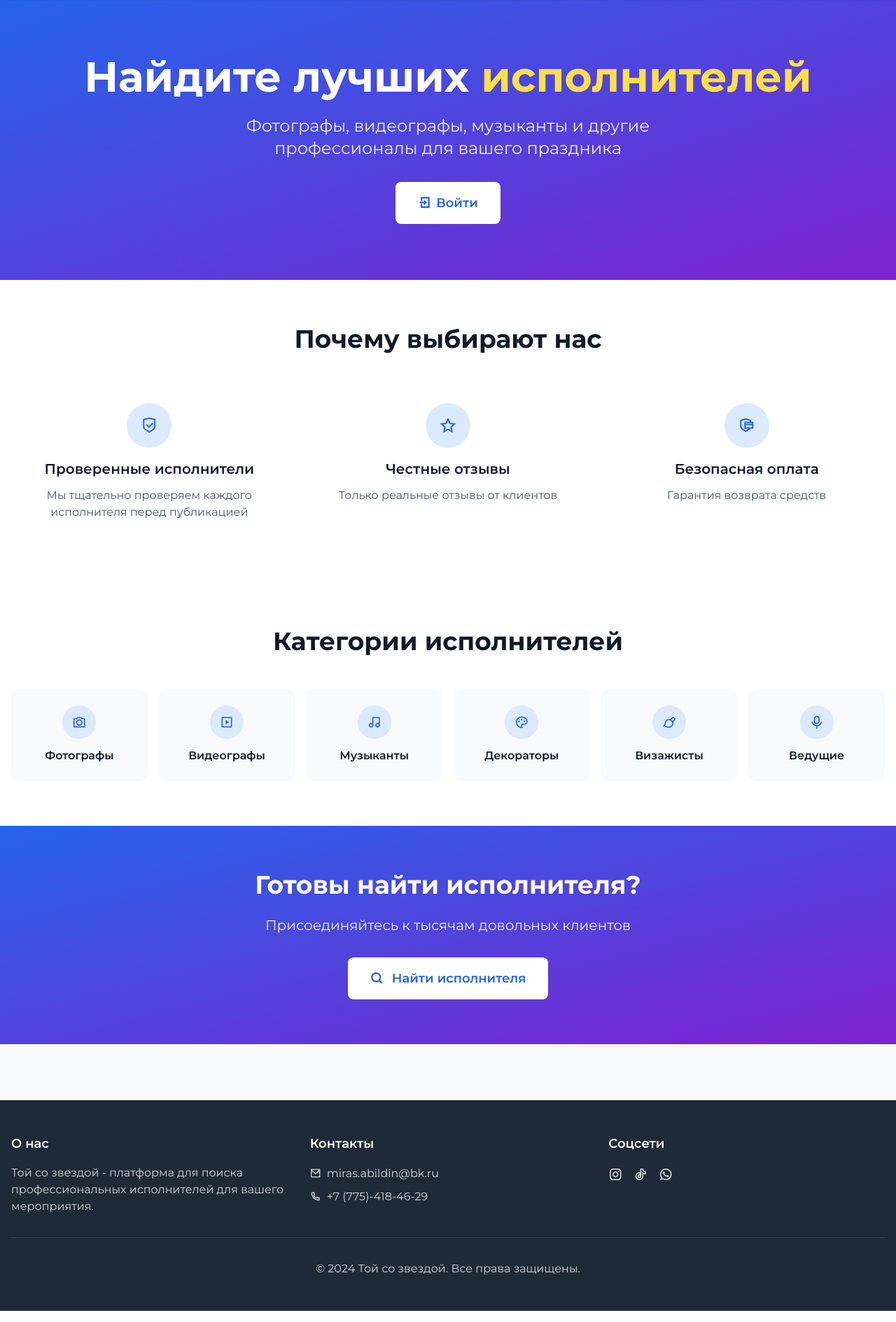
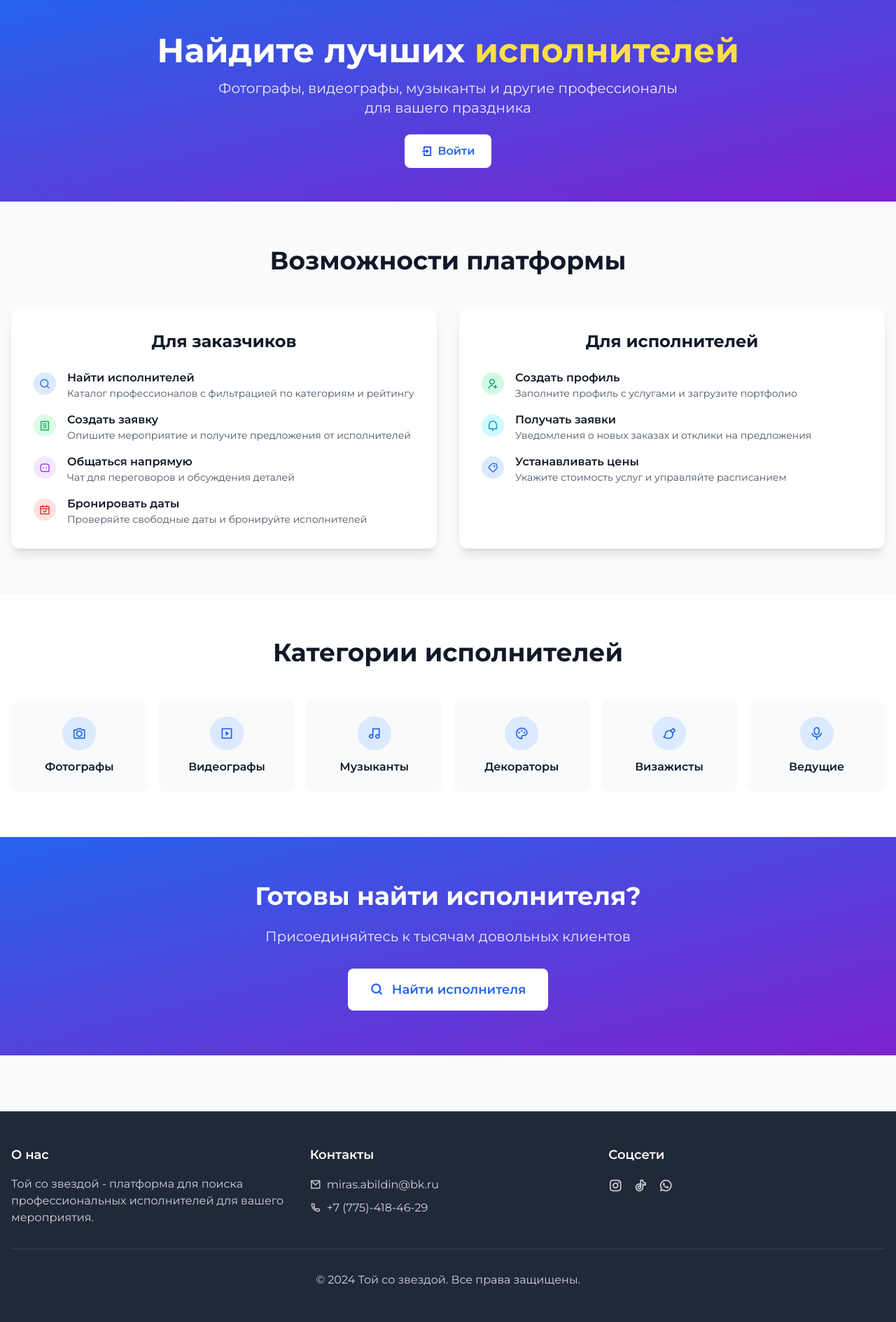
Before and after one commit to SmaylovSerikbay/tsznewproject, a Django app: page / in a window 1280 px wide. Shown: the part 64-1953 px from the top of the page at 70% size. Run offline with Django 5.2, Linux system fonts and the light colour scheme; some libraries are stand-ins or nearby versions.

Commit message:
Update index.html layout and content for improved user experience
- Adjusted the hero section's padding and font sizes for better visual hierarchy.
- Renamed the "Features" section to "Functions" and updated the heading to reflect platform capabilities.
- Reorganized content into two distinct sections for customers and service providers, enhancing clarity and usability.
- Added new features for both customers and providers, detailing functionalities such as finding performers, creating requests, and managing profiles.

```diff
--- a/templates/index.html
+++ b/templates/index.html
@@ -5,17 +5,17 @@
 
 {% block content %}
 <!-- Hero Section -->
-<section class="bg-gradient-to-br from-blue-600 to-purple-700 text-white py-20">
+<section class="bg-gradient-to-br from-blue-600 to-purple-700 text-white py-12">
     <div class="container mx-auto px-4 text-center">
-        <h1 class="text-4xl md:text-6xl font-bold mb-6">
+        <h1 class="text-3xl md:text-5xl font-bold mb-4">
             Найдите лучших <span class="text-yellow-300">исполнителей</span>
         </h1>
-        <p class="text-xl md:text-2xl mb-8 opacity-90 max-w-3xl mx-auto">
+        <p class="text-lg md:text-xl mb-6 opacity-90 max-w-2xl mx-auto">
             Фотографы, видеографы, музыканты и другие профессионалы для вашего праздника
         </p>
         {% if not user.is_authenticated %}
             <div class="flex flex-col sm:flex-row gap-4 justify-center">
-                <a href="{% url 'main:auth' %}" class="bg-white text-blue-600 px-8 py-4 rounded-lg font-semibold text-lg hover:bg-gray-100 transition-colors inline-flex items-center justify-center">
+                <a href="{% url 'main:auth' %}" class="bg-white text-blue-600 px-6 py-3 rounded-lg font-semibold text-base hover:bg-gray-100 transition-colors inline-flex items-center justify-center">
                     <i class="ri-login-box-line mr-2"></i>
                     Войти
                 </a>
@@ -24,31 +24,89 @@
     </div>
 </section>
 
-<!-- Features Section -->
-<section class="py-16 bg-white">
+
+
+<!-- Functions Section -->
+<section class="py-16 bg-gray-50">
     <div class="container mx-auto px-4">
-        <h2 class="text-3xl md:text-4xl font-bold text-gray-900 text-center mb-12">Почему выбирают нас</h2>
-        <div class="grid grid-cols-1 md:grid-cols-3 gap-8">
-            <div class="text-center p-6">
-                <div class="w-16 h-16 bg-blue-100 rounded-full flex items-center justify-center mx-auto mb-4">
-                    <i class="ri-shield-check-line text-2xl text-blue-600"></i>
+        <h2 class="text-3xl md:text-4xl font-bold text-gray-900 text-center mb-12">Возможности платформы</h2>
+
+        <div class="grid grid-cols-1 md:grid-cols-2 gap-8">
+            <!-- Для заказчиков -->
+            <div class="bg-white rounded-xl p-8 shadow-lg">
+                <h3 class="text-2xl font-bold text-gray-900 mb-6 text-center">Для заказчиков</h3>
+                <div class="space-y-4">
+                    <div class="flex items-start">
+                        <div class="w-8 h-8 bg-blue-100 rounded-full flex items-center justify-center mr-4 mt-1">
+                            <i class="ri-search-line text-blue-600"></i>
+                        </div>
+                        <div>
+                            <h4 class="font-semibold text-gray-900">Найти исполнителей</h4>
+                            <p class="text-gray-600 text-sm">Каталог профессионалов с фильтрацией по категориям и рейтингу</p>
+                        </div>
+                    </div>
+                    <div class="flex items-start">
+                        <div class="w-8 h-8 bg-green-100 rounded-full flex items-center justify-center mr-4 mt-1">
+                            <i class="ri-file-list-line text-green-600"></i>
+                        </div>
+                        <div>
+                            <h4 class="font-semibold text-gray-900">Создать заявку</h4>
+                            <p class="text-gray-600 text-sm">Опишите мероприятие и получите предложения от исполнителей</p>
+                        </div>
+                    </div>
+                                         <div class="flex items-start">
+                         <div class="w-8 h-8 bg-purple-100 rounded-full flex items-center justify-center mr-4 mt-1">
+                             <i class="ri-message-3-line text-purple-600"></i>
+                         </div>
+                         <div>
+                             <h4 class="font-semibold text-gray-900">Общаться напрямую</h4>
+                             <p class="text-gray-600 text-sm">Чат для переговоров и обсуждения деталей</p>
+                         </div>
+                     </div>
+                     <div class="flex items-start">
+                         <div class="w-8 h-8 bg-red-100 rounded-full flex items-center justify-center mr-4 mt-1">
+                             <i class="ri-calendar-check-line text-red-600"></i>
+                         </div>
+                         <div>
+                             <h4 class="font-semibold text-gray-900">Бронировать даты</h4>
+                             <p class="text-gray-600 text-sm">Проверяйте свободные даты и бронируйте исполнителей</p>
+                         </div>
+                     </div>
                 </div>
-                <h3 class="text-xl font-semibold text-gray-900 mb-3">Проверенные исполнители</h3>
-                <p class="text-gray-600">Мы тщательно проверяем каждого исполнителя перед публикацией</p>
             </div>
-            <div class="text-center p-6">
-                <div class="w-16 h-16 bg-blue-100 rounded-full flex items-center justify-center mx-auto mb-4">
-                    <i class="ri-star-line text-2xl text-blue-600"></i>
+
+            <!-- Для исполнителей -->
+            <div class="bg-white rounded-xl p-8 shadow-lg">
+                <h3 class="text-2xl font-bold text-gray-900 mb-6 text-center">Для исполнителей</h3>
+                <div class="space-y-4">
+                    <div class="flex items-start">
+                        <div class="w-8 h-8 bg-emerald-100 rounded-full flex items-center justify-center mr-4 mt-1">
+                            <i class="ri-user-add-line text-emerald-600"></i>
+                        </div>
+                        <div>
+                            <h4 class="font-semibold text-gray-900">Создать профиль</h4>
+                            <p class="text-gray-600 text-sm">Заполните профиль с услугами и загрузите портфолио</p>
+                        </div>
+                    </div>
+                    <div class="flex items-start">
+                        <div class="w-8 h-8 bg-cyan-100 rounded-full flex items-center justify-center mr-4 mt-1">
+                            <i class="ri-notification-line text-cyan-600"></i>
+                        </div>
+                        <div>
+                            <h4 class="font-semibold text-gray-900">Получать заявки</h4>
+                            <p class="text-gray-600 text-sm">Уведомления о новых заказах и отклики на предложения</p>
+                        </div>
+                    </div>
+                    <div class="flex items-start">
+                        <div class="w-8 h-8 bg-blue-100 rounded-full flex items-center justify-center mr-4 mt-1">
+                            <i class="ri-price-tag-3-line text-blue-600"></i>
+                        </div>
+                        <div>
+                            <h4 class="font-semibold text-gray-900">Устанавливать цены</h4>
+                            <p class="text-gray-600 text-sm">Укажите стоимость услуг и управляйте расписанием</p>
+                        </div>
+                    </div>
                 </div>
-                <h3 class="text-xl font-semibold text-gray-900 mb-3">Честные отзывы</h3>
-                <p class="text-gray-600">Только реальные отзывы от клиентов</p>
-            </div>
-            <div class="text-center p-6">
-                <div class="w-16 h-16 bg-blue-100 rounded-full flex items-center justify-center mx-auto mb-4">
-                    <i class="ri-secure-payment-line text-2xl text-blue-600"></i>
-                </div>
-                <h3 class="text-xl font-semibold text-gray-900 mb-3">Безопасная оплата</h3>
-                <p class="text-gray-600">Гарантия возврата средств</p>
             </div>
         </div>
     </div>
```
